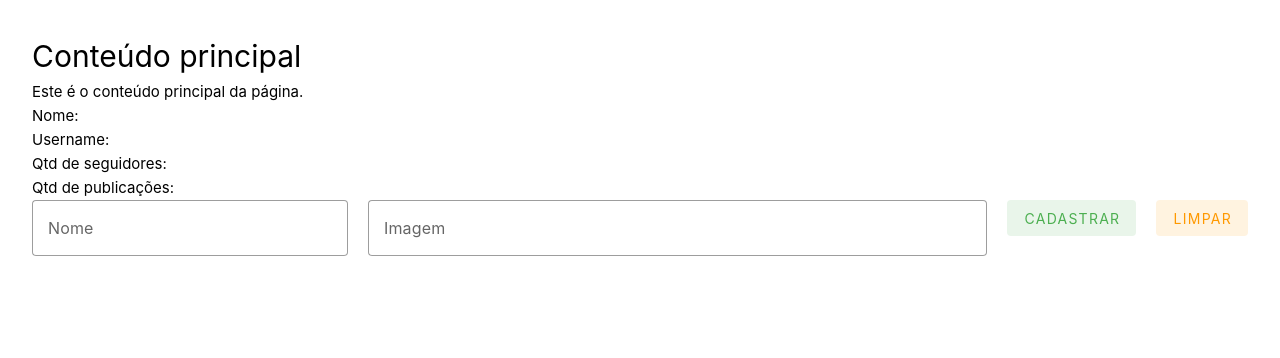
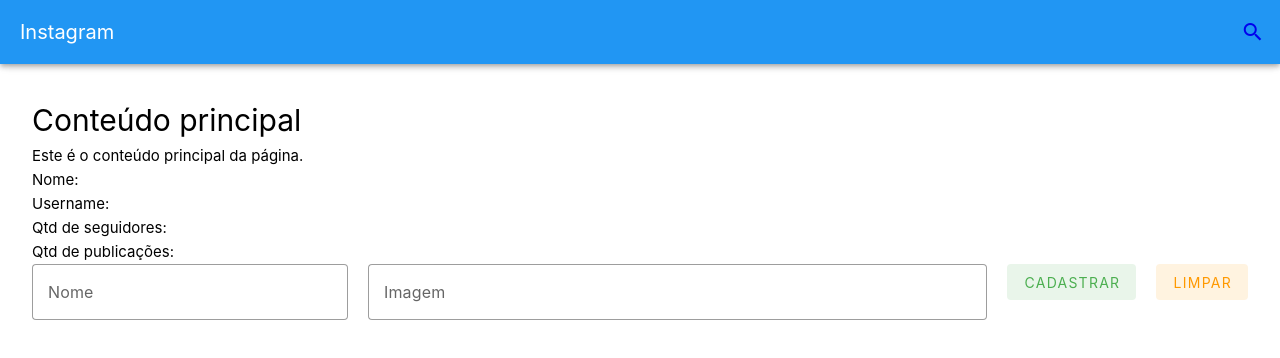
Before and after one commit to EduardoPSRodrigues/Curso-Vue-Js, a Vue app in the folder Clone Instagram VueJS/: page /home in a window 1280 px wide. Shown: the top 358 px of the page. Built offline with nearby package versions, Linux system fonts and the light colour scheme.

Commit message:
Estilizando o Home com o Vuetify

```diff
--- a/Clone Instagram VueJS/src/components/Home/HomeInstagram.vue
+++ b/Clone Instagram VueJS/src/components/Home/HomeInstagram.vue
@@ -1,4 +1,17 @@
 <template>
+
+    <v-layout>
+        <v-app-bar color="blue" >
+            <v-app-bar-title> Instagram</v-app-bar-title>
+
+            <v-btn icon>
+                <router-link to="/posts/novo" >
+            <v-icon>mdi-magnify</v-icon>
+                </router-link>
+            </v-btn>
+        </v-app-bar>
+
+    <v-main>
         <h1>Conteúdo principal</h1>
         <p>Este é o conteúdo principal da página.</p>
         <p id="bem_vindo_usuario"></p>
@@ -60,6 +73,8 @@
                 </v-card-text>
             </v-card>
         </div>
+    </v-main>
+    </v-layout>
 </template>
 
 <script>
```
Lines whose indentation alone changed are shown as unchanged.
